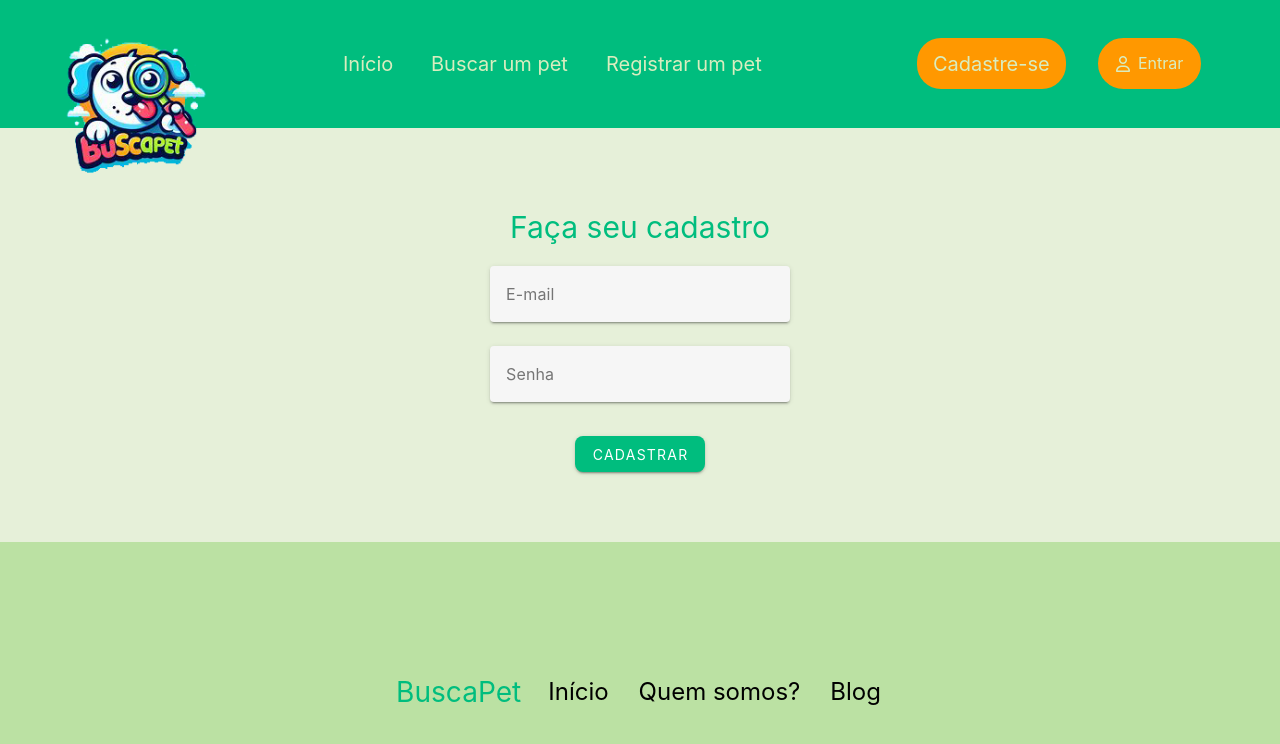
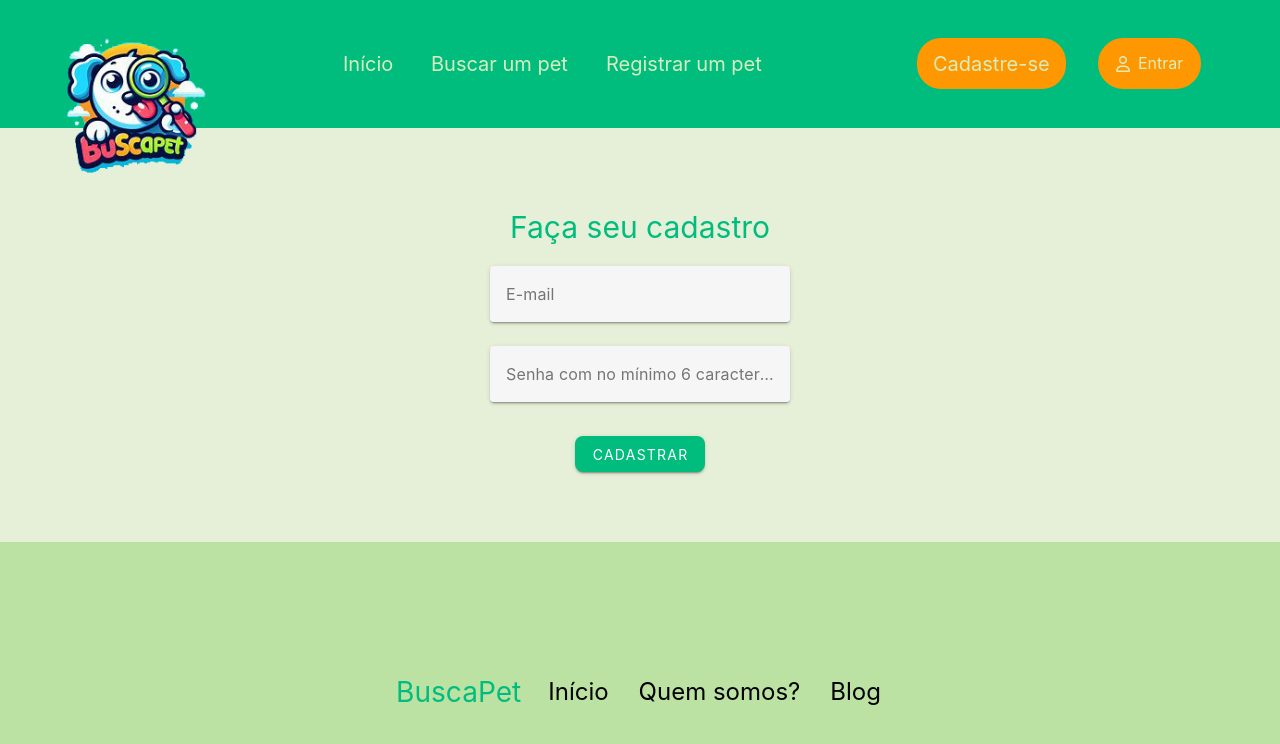
Before and after one commit to AlessandrodeAlmeida2/buscaPet, a Vue app in the folder my-app/: page /signup in a window 1280 px wide. Shown: the top 744 px of the page. Built offline with nearby package versions, Linux system fonts and the light colour scheme; no server answers.

Commit message:
Mensagem no compo senha

```diff
--- a/my-app/src/components/CadastroView.vue
+++ b/my-app/src/components/CadastroView.vue
@@ -16,7 +16,7 @@
                 <v-text-field
                     v-model="password"
                     :counter="10"
-                    label="Senha"
+                    label="Senha com no mínimo 6 caracteres"
                     hide-details
                     required
                     variant="solo-filled"
```
